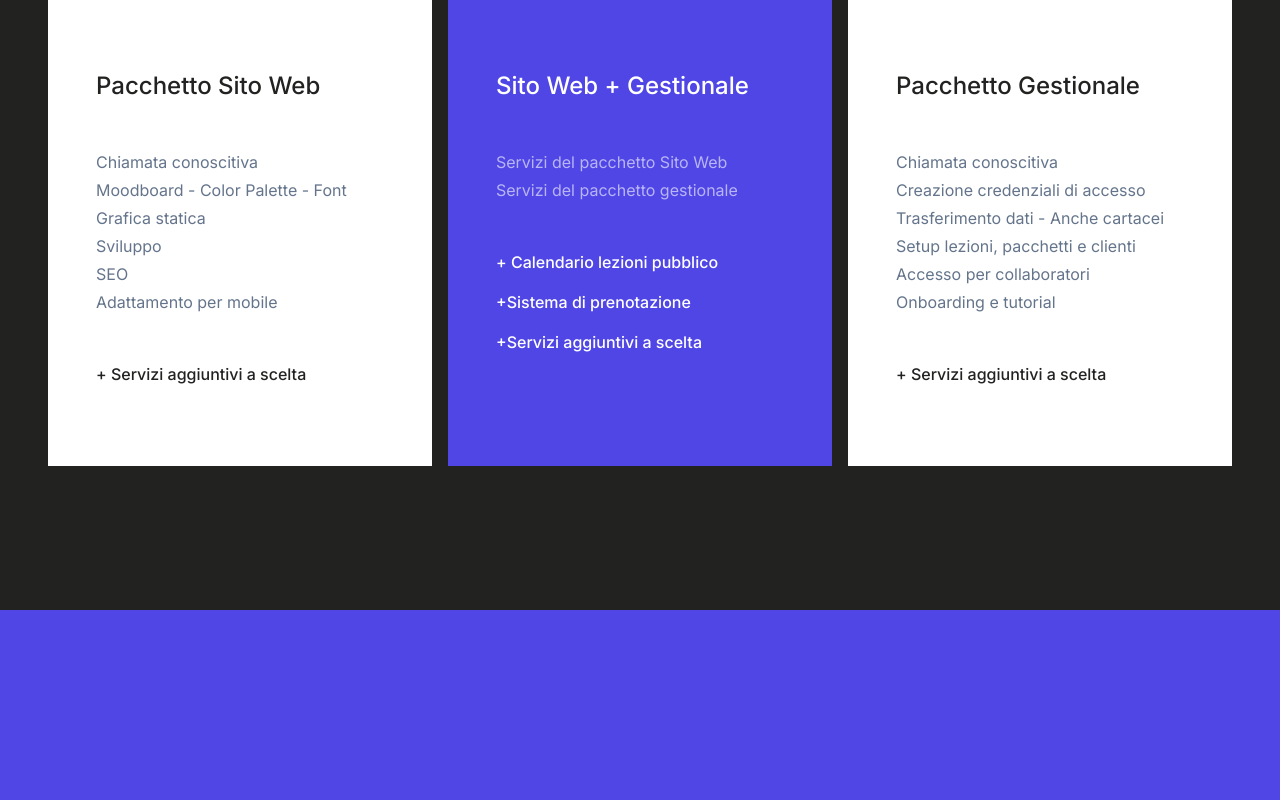
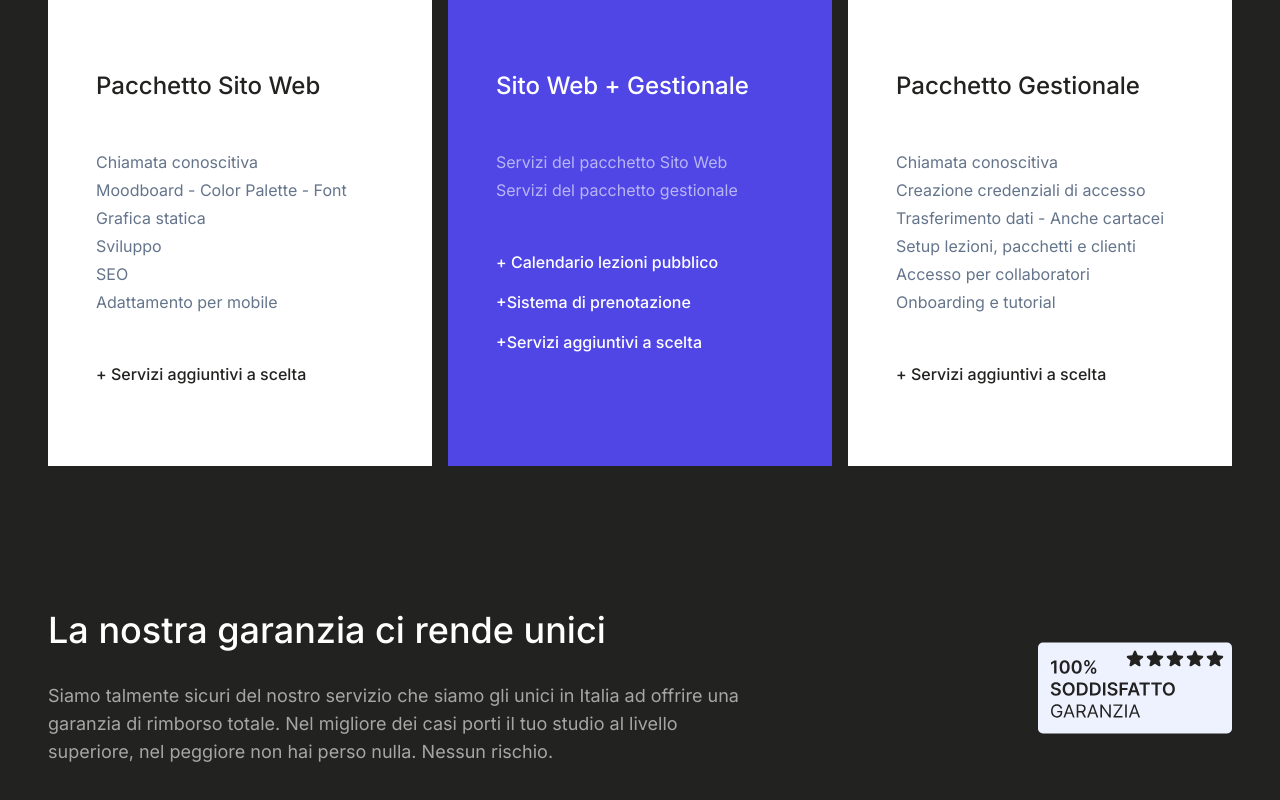
Before and after one commit to classifit/classifit-website, a Next.js app: page / in a window 1280 px wide. Shown: the part 1679-2479 px from the top of the page. Before the commit the page ends 2289 px from the top, so only its background shows below. Built offline with nearby package versions, Linux system fonts and the light colour scheme.

Commit message:
guarantee

```diff
--- a/components/sections/packages.tsx
+++ b/components/sections/packages.tsx
@@ -1,3 +1,4 @@
+import Image from "next/image";
 import PackageCard from "../ui/package-card";
 
 export default function Packages() {
@@ -57,6 +58,27 @@ export default function Packages() {
             />
           </div>
         </div>
+        <div className="flex items-center justify-between mt-36">
+          <div className="w-3/5">
+            <h1 className="font-medium">La nostra garanzia ci rende unici</h1>
+            <div className="py-4" />
+            <p className="text-white/60">
+              Siamo talmente sicuri del nostro servizio che siamo gli unici in
+              Italia ad offrire una garanzia di rimborso totale. Nel migliore
+              dei casi porti il tuo studio al livello superiore, nel peggiore
+              non hai perso nulla. Nessun rischio.
+            </p>
+          </div>
+          <div className="w-2/5">
+            <Image
+              src="/guarantee.svg"
+              width="194"
+              height="92"
+              alt="I nostri servizi hanno una garanzia del 100% di rimborso se non soddisfatti del servizio"
+              className="ml-auto"
+            />
+          </div>
+        </div>
       </section>
     </div>
   );
```
Also changed, not shown: public/guarantee.svg (added).
